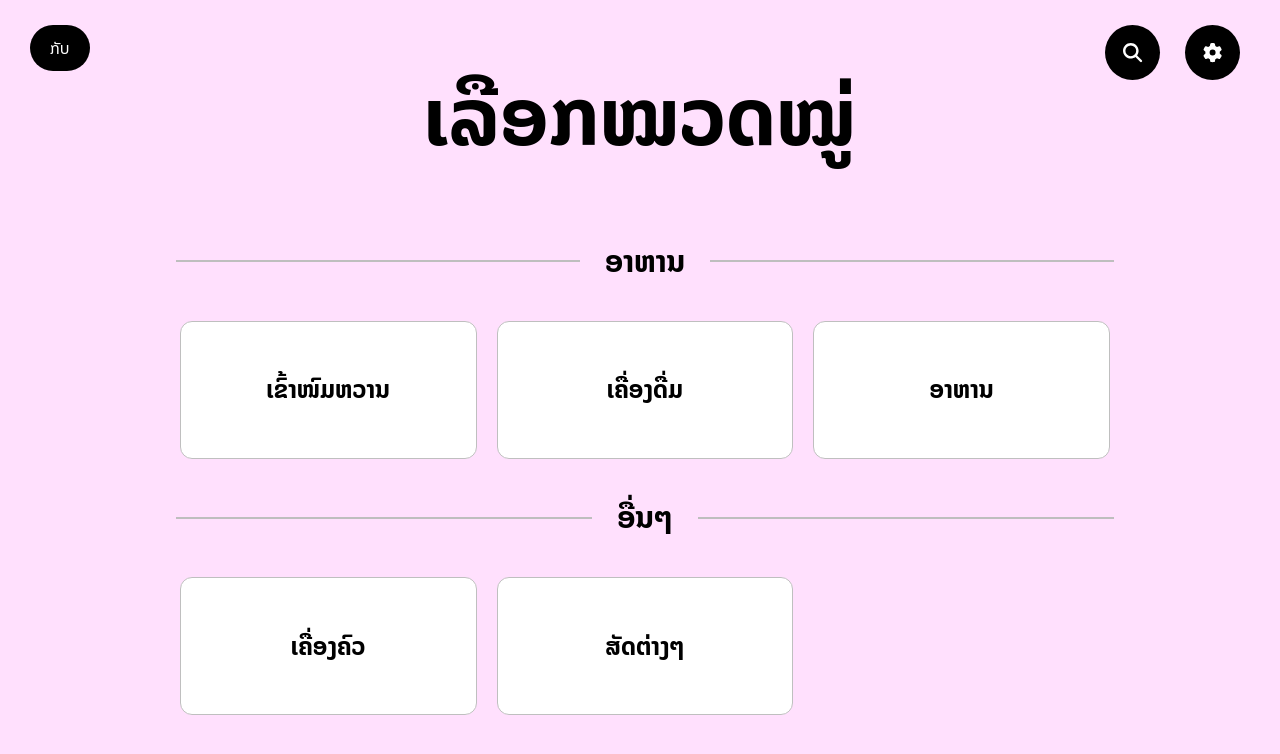
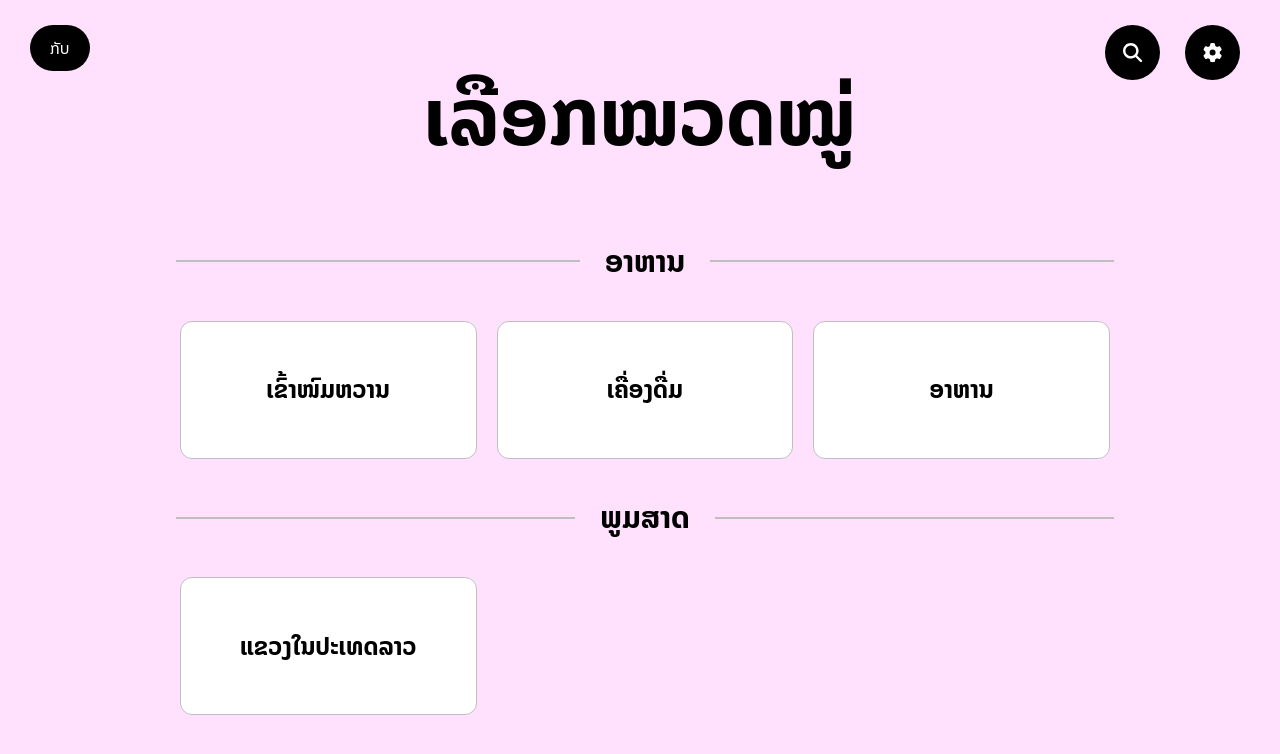
Before and after one commit to suttirakcha/lets-guess, a React (Create React App) app: page /lo in a window 1280 px wide. Both pictures are taken after a click on the button "ຫຼິ້ນເລີຍ". Shown: the top 754 px of the page. Built offline with nearby package versions, Linux system fonts and the light colour scheme; a web font is replaced by a local one.

Commit message:
Commit Codes

```diff
--- a/src/App.js
+++ b/src/App.js
@@ -82,6 +82,7 @@ import DessertsLao from "./lao/categories/desserts";
 import AnimalsLao from "./lao/categories/animals";
 import KitchenwareLao from "./lao/categories/kitchenware";
 import DrinksLao from "./lao/categories/drinks";
+import LaosProvinces from "./lao/categories/lao-provinces";
 
 // import MainPageZh from "./zh/main";
 // import AnimalsZh from "./zh/categories/animals";
@@ -173,6 +174,7 @@ export default function App(){
         <Route path="/lo/foods" element={<FoodsLao />}/>
         <Route path="/lo/kitchenware" element={<KitchenwareLao />}/>
         <Route path="/lo/drinks" element={<DrinksLao />}/>
+        <Route path="/lo/laos-provinces" element={<LaosProvinces />}/>
 
         {/* Chinese */}
         {/* <Route path="/zh" element={<MainPageZh />} />
--- a/src/lao/categories/desserts.js
+++ b/src/lao/categories/desserts.js
@@ -3,6 +3,6 @@ import "../../App.scss";
 import QuestionsLao from "../components/questions";
 
 export default function DessertsLao(){
-  const words = ["ເຄັກ","ກະແລັມ","ມາກາຣອນ","ພາຍ","ຊັອກໂກແລັດ","ເຄັກນົມສົດ","ຂ້າວຈີ່"];
+  const words = ["ເຄັກ","ກະແລັມ","ມາກາຣອນ","ພາຍ","ຊັອກໂກແລັດ","ເຄັກນົມສົດ","ຂ້າວຈີ່","ພາຍໝາກນັດ","ເຄັກໝາກກ້ຽມ","ຄຸກກີ","ເຂົ້າໜົມອຶ່ງ"];
   return (<QuestionsLao answers={words} category="ເຂົ້າໜມຫວານ" redirect="/lo/desserts"/>)
 }
--- a/src/lao/categories/drinks.js
+++ b/src/lao/categories/drinks.js
@@ -3,6 +3,6 @@ import "../../App.scss";
 import QuestionsLao from "../components/questions";
 
 export default function DrinksLao(){
-  const words = ["ນ້ຳດື່ມ","ຊາ","ກາເຟ","ຄາປູຊິໂນ","ອະເມລິກາໂນ","ນົມ","ນ້ຳປັ່ນ","ໂຊດາ","ເບຍ","ເຫຼົ້າແວງ","ໂມຄາ","ເອສເປຣສໂຊ","ນ້ຳໝາກກ້ຽງ","ນ້ຳໝາກໄມ້","ນ້ຳໝາກໂປມ","ນ້ຳໝາກນາວ","ໂຊຈູ","ນ້ຳໝາກພ້າວ","ນົມຖົ່ວເຫຼືອງ","ຊານົມ","ຊາໝາກນາວ","ລາເຕ້","ນົມສົ້ມ","ໂກໂກ້","ແຊມເປນ","ເຫຼົ້າ","ຊາຂຽວ","ຊາດຳ","ຊາຂາວ","ກາເຟດຳ","ນ້ຳຂິງ","ເຫຼົ້າຂາວ"];
+  const words = ["ນ້ຳດື່ມ","ຊາ","ກາເຟ","ຄາປູຊິໂນ","ອະເມລິກາໂນ","ນົມ","ນ້ຳປັ່ນ","ໂຊດາ","ເບຍ","ເຫຼົ້າແວງ","ໂມຄາ","ເອສເປຣສໂຊ","ນ້ຳໝາກກ້ຽງ","ນ້ຳໝາກໄມ້","ນ້ຳໝາກໂປມ","ນ້ຳໝາກນາວ","ໂຊຈູ","ນ້ຳໝາກພ້າວ","ນົມຖົ່ວເຫຼືອງ","ຊານົມ","ຊາໝາກນາວ","ລາເຕ້","ນົມສົ້ມ","ໂກໂກ້","ແຊມເປນ","ເຫຼົ້າ","ຊາຂຽວ","ຊາດຳ","ຊາຂາວ","ກາເຟດຳ","ນ້ຳຂິງ","ເຫຼົ້າຂາວ","ນ້ຳໝາກໜອດ"];
   return (<QuestionsLao answers={words} category="ເຄື່ອງດື່ມ" redirect="/lo/drinks"/>)
 }
--- a/src/lao/categories/foods.js
+++ b/src/lao/categories/foods.js
@@ -3,6 +3,6 @@ import "../../App.scss";
 import QuestionsLao from "../components/questions";
 
 export default function FoodsLao(){
-  const words = ["ສະຫຼັດ","ເຂົ້າ","ໄຂ່ຂົ້ວ","ຕຳໝາກຫຸ່ງ","ລາບ","ເອາະຫຼາມ","ປາແດກ","ແຈ່ວບອງ","ໄຄແຜ່ນ","ເຝີ","ເຂົ້າປຸ້ນ","ເຂົ້າປຽກ","ກິມຈິ","ສະເຕັກ","ໄຂ່ດາວ","ໄຂ່ຕົ້ມ","ເຂົ້າຜັດ"];
+  const words = ["ສະຫຼັດ","ເຂົ້າ","ໄຂ່ຂົ້ວ","ຕຳໝາກຫຸ່ງ","ລາບ","ເອາະຫຼາມ","ປາແດກ","ແຈ່ວບອງ","ໄຄແຜ່ນ","ເຝີ","ເຂົ້າປຸ້ນ","ເຂົ້າປຽກ","ກິມຈິ","ສະເຕັກ","ໄຂ່ດາວ","ໄຂ່ຕົ້ມ","ເຂົ້າຜັດ","ແກງ","ແກງໜໍ່ໄມ້","ປີ້ງໄກ່","ຈືນໄກ່"];
   return (<QuestionsLao answers={words} category="ອາຫານ" redirect="/lo/foods"/>)
 }
--- /dev/null
+++ b/src/lao/categories/lao-provinces.js
@@ -0,0 +1,8 @@
+import React from "react";
+import "../../App.scss";
+import QuestionsLao from "../components/questions";
+
+export default function LaosProvinces(){
+  const words = ["ວຽງຈັນ","ນະຄອນຫຼວງວຽງຈັນ","ຫຼວງພະບາງ","ໄຊສົມບູນ","ຄຳມ່ວນ","ຈຳປາສັກ","ສາລະວັນ","ສະຫວັນນະເຂດ","ຊຽງຂວາງ","ໄຊຍະບູລີ","ເຊກອງ","ບໍລິຄຳໄຊ","ບໍ່ແກ້ວ","ຜົ້ງສາລີ","ຫຼວງນ້ຳທາ","ອັດຕະປື","ອຸດົມໄຊ","ຫົວພັນ"];
+  return (<QuestionsLao answers={words} category="ແຂວງໃນປະເທດລາວ" redirect="/lo/laos-provinces"/>)
+}
--- a/src/lao/main.js
+++ b/src/lao/main.js
@@ -451,6 +451,12 @@ export default function MainPageLao(){
         link: "/lo/foods"
       },
     ],
+    geographyLo: [
+      {
+        category: "ແຂວງໃນປະເທດລາວ",
+        link: "/lo/laos-provinces"
+      }
+    ],
     otherLo: [
       {
         category: "ເຄື່ອງຄົວ",
@@ -539,6 +545,7 @@ export default function MainPageLao(){
     return (
       <div className="select-lists">
         <CardCate category="ເຂົ້າໜົມຫວານ" link="/lo/desserts"/>
+        <CardCate category="ແຂວງໃນປະເທດລາວ" link="/lo/laos-provinces"/>
         <CardCate category="ເຄື່ອງຄົວ" link="/lo/kitchenware"/>
         <CardCate category="ເຄື່ອງດື່ມ" link="/lo/drinks"/>
         <CardCate category="ສັດຕ່າງໆ" link="/lo/animals"/>
@@ -657,6 +664,15 @@ export default function MainPageLao(){
               }
             </div>
 
+            <h2 className="list-titles">ພູມສາດ</h2>
+            <div className="select-lists">
+              {
+                cateLists.geographyLo.map((cate) => (
+                  <CardCate category={cate.category} link={cate.link}/>
+                ))
+              }
+            </div>
+
             <h2 className="list-titles">ອື່ນໆ</h2>
             <div className="select-lists">
               {
--- a/src/th/categories/drinks.js
+++ b/src/th/categories/drinks.js
@@ -3,6 +3,6 @@ import "../../App.scss";
 import QuestionsTh from "../components/questions";
 
 export default function DrinksTh(){
-  const words = ["น้ำเปล่า","ชา","กาแฟ","ชานมไข่มุก","คาปูชิโน","อเมริกาโน","นม","นมปั่น","โซดา","เบียร์","ไวน์","เบียร์ข้าวสาลี","ชาไทย","มอคค่า","เอสเปรซโซ","แฟรบปูชิโน","โมฮิโต้","น้ำส้ม","น้ำผลไม้","น้ำแอปเปิล","มาร์ตินี","วิสกี้","ค็อกเทล","สมูทตี้","คอมบูชา","เตกีล่า","น้ำมะนาว","ชาอูหลง","โซจู","น้ำมะพร้าว","น้ำเต้าหู้","นมอัลมอนด์","ชานม","ชามะนาว","โอเลี้ยง","เก๊กฮวย","น้ำมะตูม","ลาเต้","นมเปรี้ยว","น้ำแร่","โกโก้","แชมเปญ","น้ำใบบัวบก","น้ำผลไม้ปั่น","นมชมพู","น้ำกระเจี๊ยบ","รูทเบียร์","จับเลี้ยง","เหล้า","เหล้าขาว","สาโท","ชามะลิ","ชาเขียว","น้ำอ้อย","น้ำผัก","เครื่องดื่มชูกำลัง","ชาชัก","ชาเอิร์ลเกรย์","ชาดำ","ชาขาว","กาแฟโบราณ","บรั่นดี","น้ำขิง","โอยัวะ","มัคคิอาโต","ไหมไทย","น้ำผึ้งมะนาว"];
+  const words = ["น้ำเปล่า","ชา","กาแฟ","ชานมไข่มุก","คาปูชิโน","อเมริกาโน","นม","นมปั่น","โซดา","เบียร์","ไวน์","เบียร์ข้าวสาลี","ชาไทย","มอคค่า","เอสเปรซโซ","แฟรบปูชิโน","โมฮิโต้","น้ำส้ม","น้ำผลไม้","น้ำแอปเปิล","มาร์ตินี","วิสกี้","ค็อกเทล","สมูทตี้","คอมบูชา","เตกีล่า","น้ำมะนาว","ชาอูหลง","โซจู","น้ำมะพร้าว","น้ำเต้าหู้","นมอัลมอนด์","ชานม","ชามะนาว","โอเลี้ยง","เก๊กฮวย","น้ำมะตูม","ลาเต้","นมเปรี้ยว","น้ำแร่","โกโก้","แชมเปญ","น้ำใบบัวบก","น้ำผลไม้ปั่น","นมชมพู","น้ำกระเจี๊ยบ","รูทเบียร์","จับเลี้ยง","เหล้า","เหล้าขาว","สาโท","ชามะลิ","ชาเขียว","น้ำอ้อย","น้ำผัก","เครื่องดื่มชูกำลัง","ชาชัก","ชาเอิร์ลเกรย์","ชาดำ","ชาขาว","กาแฟโบราณ","บรั่นดี","น้ำขิง","โอยัวะ","มัคคิอาโต","ไหมไทย","น้ำผึ้งมะนาว","น้ำเสาวรส","น้ำมะม่วง"];
   return (<QuestionsTh answers={words} category="เครื่องดื่ม" redirect="/th/drinks"/>)
 }
```
